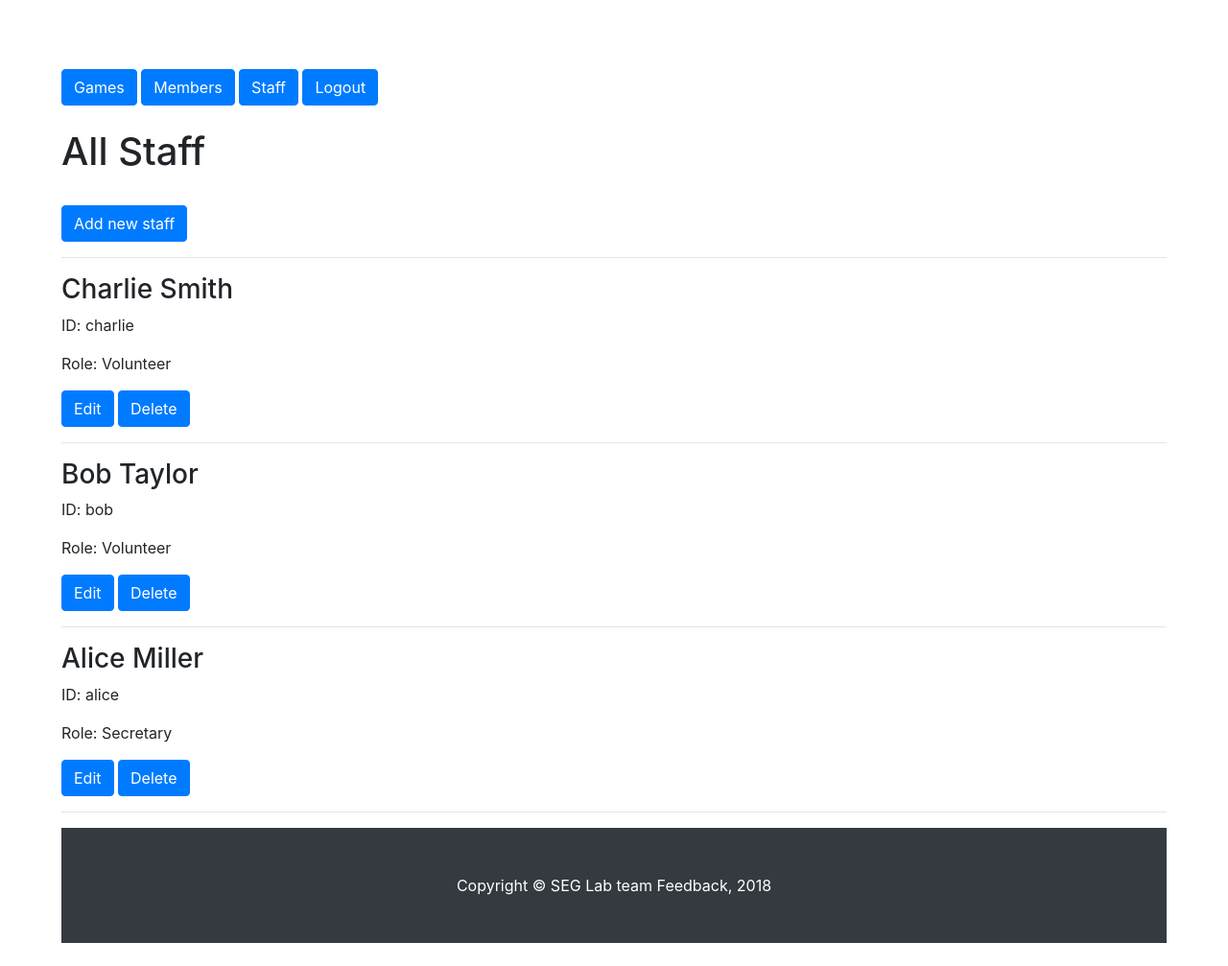
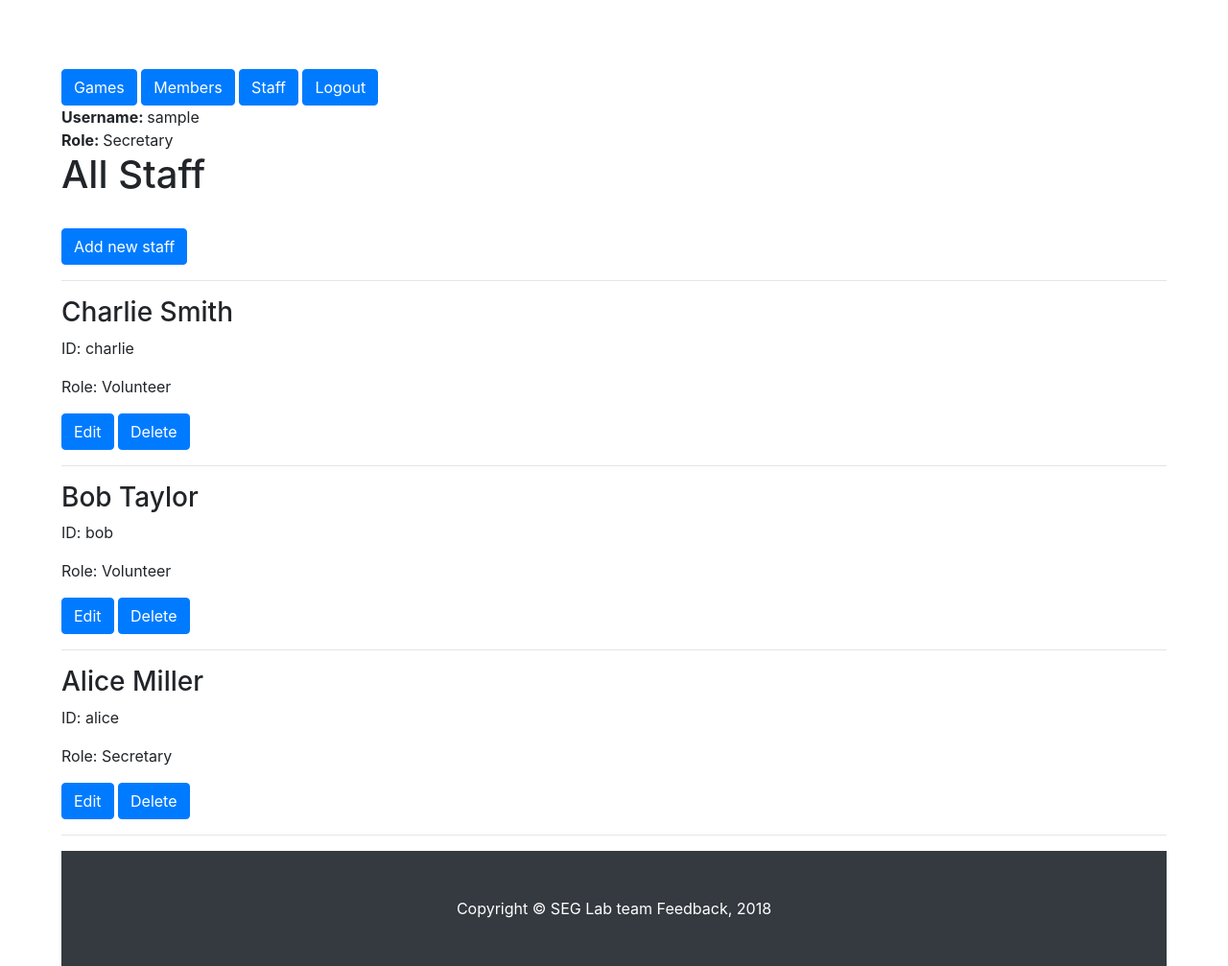
Before and after one commit to vladmit31/Video-Games-Society-Webpage, a PHP site: page /staff/index.php in a window 1280 px wide. Shown: the part 56-1063 px from the top of the page at 96% size. Before the commit the page ends 1039 px from the top, so only its background shows below. Run offline with PHP 8.4, Linux system fonts and the light colour scheme; the visitor is signed in with stand-in values (Sample User, id 1); data comes from the database, SQL or seed files in the repository.

Commit message:
Finish staff pages and login works

```diff
--- a/LabProject/VGS/private/login_functions.php
+++ b/LabProject/VGS/private/login_functions.php
@@ -1,9 +1,9 @@
 <?php
 
 
-  function login($user) {
+  function login($user, $role) {
     session_regenerate_id();
-
+    $_SESSION['role'] = $role;
     $_SESSION['username'] = $user;
     return true;
   }
@@ -12,22 +12,31 @@
   function logout() {
 
      unset($_SESSION['username']);
-
+     unset($_SESSION['role']);
     // session_destroy(); // optional: destroys the whole session
     return true;
   }
 
   function is_logged_in() {
-
     return isset($_SESSION['username']);
   }
 
+  function is_Secretary_logged_in() {
+    if($_SESSION['role'] == 'Secretary')
+        return true;
+    else return false;
+  }
+
+  function require_Secretary_login() {
+    if(! is_Secretary_logged_in()){
+      redirect_to(url_for('/games/index.php'));
+    }else{}
+  }
 
   function require_login() {
     if(! is_logged_in()){
       redirect_to(url_for('/login.php'));
     }else{}
-
   }
 
 ?>
--- a/LabProject/VGS/private/shared/header.php
+++ b/LabProject/VGS/private/shared/header.php
@@ -52,6 +52,12 @@
 
         </div>
     </div>
+
     <?php require_login(); ?>
+
+    <b><?php echo 'Username: ';?></b>  <?php echo $_SESSION['username']; ?>
+        <br>
+     <b><?php echo 'Role: ';?></b>  <?php echo $_SESSION['role']; ?>
     <br>
+
     <body>
--- a/LabProject/VGS/public/members/edit.php
+++ b/LabProject/VGS/public/members/edit.php
@@ -4,8 +4,6 @@
 <?php
 $id = $_GET['id'] ?? '1'; // PHP > 7.0
 if(is_post_request()) {
-
-  // Handle form values sent by edit.php
 
   $member = [];
   $member['Name'] = $_POST['name'] ?? '';
@@ -21,11 +19,13 @@ if(is_post_request()) {
     $sql .= "WHERE Member_ID='" . $id . "'";
 
     $result = mysqli_query($db, $sql);
-    // For UPDATE statements, $result is true/false
+
     if($result) {
+      mysqli_free_result($result);
       redirect_to(url_for('./members/index.php') );
     } else {
       // UPDATE failed
+      mysqli_free_result($result);
       echo mysqli_error($db);
       db_disconnect($db);
       exit;
--- a/LabProject/VGS/public/staff/create.php
+++ b/LabProject/VGS/public/staff/create.php
@@ -1,9 +1,9 @@
 <?php require_once('../../private/initialize.php'); ?>
 <?php include(SHARED_PATH . '/header.php'); ?>
+<?php require_Secretary_login(); ?>
 <?php
 if(is_post_request()) {
 
-  // Handle form values sent by new.php
 
   $staff = [];
   $staff['Staff_ID'] = $_POST['staffID'] ?? '';
--- a/LabProject/VGS/public/staff/delete.php
+++ b/LabProject/VGS/public/staff/delete.php
@@ -1,5 +1,6 @@
 <?php require_once('../../private/initialize.php'); ?>
 <?php include(SHARED_PATH . '/header.php'); ?>
+<?php require_Secretary_login(); ?>
 <hr/>
 <?php
 $id = $_GET['id'] ?? '';
--- a/LabProject/VGS/public/staff/index.php
+++ b/LabProject/VGS/public/staff/index.php
@@ -1,5 +1,7 @@
 <?php require_once('../../private/initialize.php'); ?>
 <?php include(SHARED_PATH . '/header.php'); ?>
+<?php require_Secretary_login(); ?>
+
 
    <h1>All Staff</h1>
      <div class="actions">
--- a/LabProject/VGS/public/staff/new.php
+++ b/LabProject/VGS/public/staff/new.php
@@ -1,7 +1,7 @@
 <?php require_once('../../private/initialize.php'); ?>
 <?php include(SHARED_PATH . '/header.php'); ?>
 
-
+<?php require_Secretary_login(); ?>
 <br>
 <h3>Add new Staff</h3>
 <hr/>
```
Also changed, not shown: LabProject/VGS/public/login.php (+7 -9 lines), LabProject/VGS/public/staff/edit.php (+17 -23 lines).
